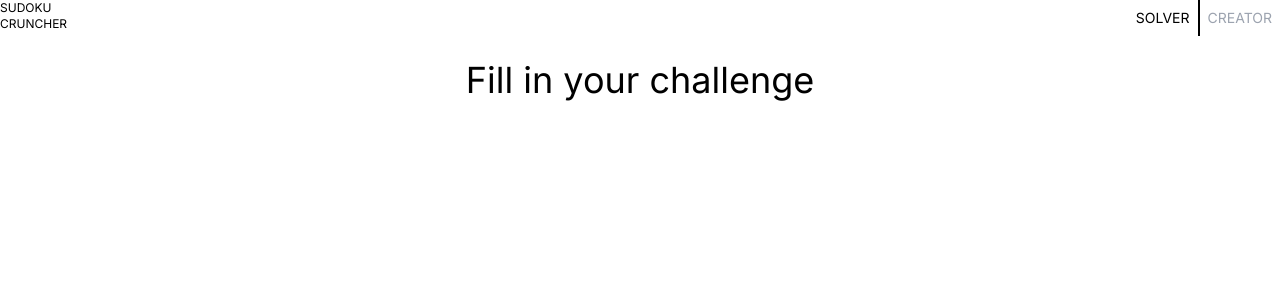
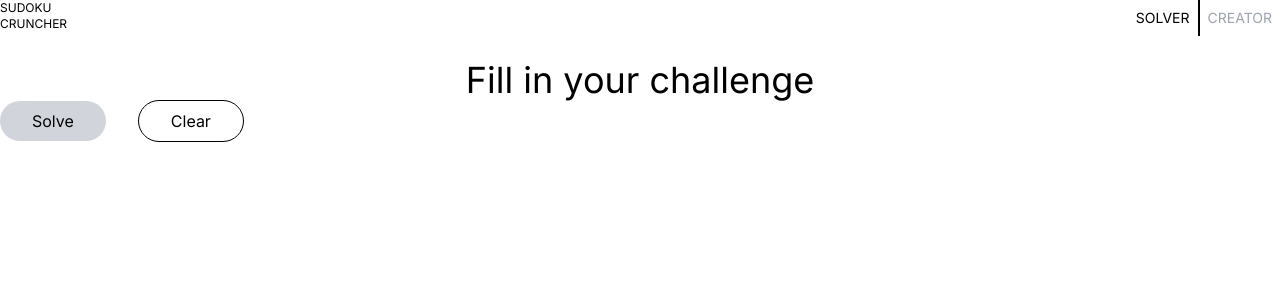
Before and after one commit to raswonders/sudoku-test, a Next.js app: page / in a window 1280 px wide. Shown: the top 300 px of the page. Built offline with nearby package versions, Linux system fonts and the light colour scheme.

Commit message:
rebase with upstream

```diff
--- a/src/app/page.jsx
+++ b/src/app/page.jsx
@@ -1,9 +1,14 @@
 import { Header } from "./components/Header"
+import { Button } from "./components/Button"
 
 export default function Home() {
   return (
     <main>
       <Header appMode="solver" title="Fill in your challenge"/>
+      <div className="space-x-8">
+        <Button variant="filled">Solve</Button>
+        <Button variant="outlined">Clear</Button>
+      </div>
     </main>
   )
 }
```
